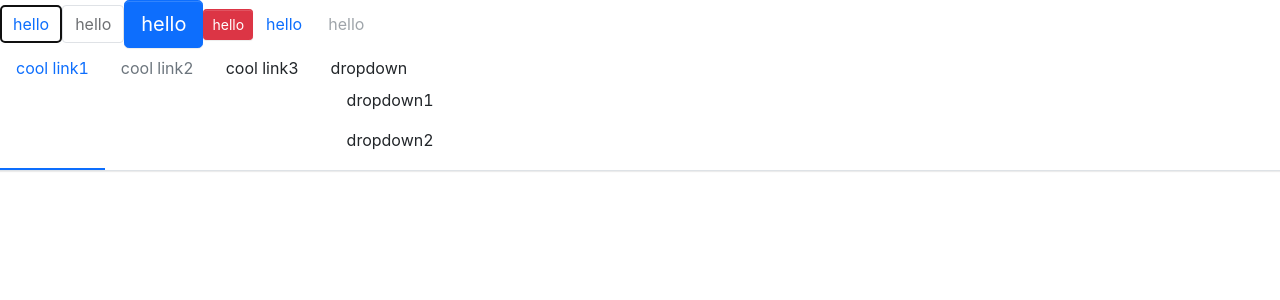
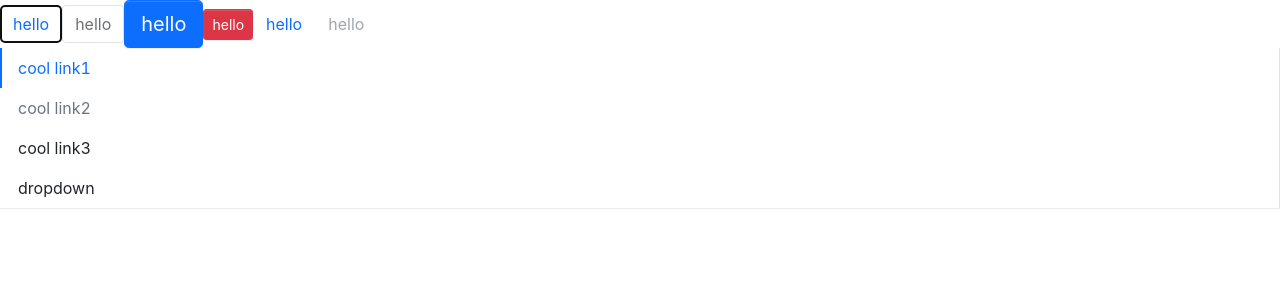
Before and after one commit to 1272171893/Miniso, a React (Create React App) app: page / in a window 1280 px wide. Shown: the top 300 px of the page. Built offline with nearby package versions, Linux system fonts and the light colour scheme.

Commit message:
添加submenu的事件

```diff
--- a/src/App.tsx
+++ b/src/App.tsx
@@ -14,7 +14,7 @@ function App() {
       <Button btnType={ButtonType.Link} href="http://www.baidu.com">hello</Button>
       <Button btnType={ButtonType.Link} href="http://www.baidu.com" disabled>hello</Button>
       <br/>
-      <Menu defaultIndex={0}  onSelect={(index)=>alert(index)}>
+      <Menu defaultIndex={0} mode="vertical" onSelect={(index)=>alert(index)}>
         <MenuItem >cool link1</MenuItem>
         <MenuItem disabled >cool link2</MenuItem>
         <MenuItem >cool link3</MenuItem>
--- a/src/components/Menu/_style.scss
+++ b/src/components/Menu/_style.scss
@@ -28,6 +28,7 @@
     position: relative;
   }
   .miniso-submenu{
+    display: none;
     list-style: none;
     padding-left: 0;
     white-space: nowrap;
@@ -41,8 +42,8 @@
       }
     }
   }
-  .submenu.menu-opened {
-    // display: block;
+  .miniso-submenu.menu-opened {
+    display: block;
   }
 }
 .menu-horizontal {
--- a/src/components/Menu/menu.tsx
+++ b/src/components/Menu/menu.tsx
@@ -13,6 +13,7 @@ export interface MenuProps {
 interface IMenuContext {
   index: number;
   onSelect?: SelectCallback;
+  mode?:MenuMode;
 }
 export const MenuContext = createContext<IMenuContext>({ index: 0 });
 const Menu: React.FC<MenuProps> = (props) => {
@@ -31,6 +32,7 @@ const Menu: React.FC<MenuProps> = (props) => {
   const passedContext: IMenuContext = {
     index: active ? active : 0,
     onSelect: handleClick,
+    mode:mode,
   };
   const renderChildren = () => {
     return React.Children.map(children, (child, index) => {
--- a/src/components/Menu/subMenu.tsx
+++ b/src/components/Menu/subMenu.tsx
@@ -1,4 +1,4 @@
-import React, { useContext, FunctionComponentElement } from "react";
+import React, { useState, useContext, FunctionComponentElement } from "react";
 import classNames from "classnames";
 import { MenuContext } from "./menu";
 import { MenuItemProps } from "./menuItem";
@@ -10,10 +10,34 @@ export interface SubMenuProps {
 const SubMenu: React.FC<SubMenuProps> = (props) => {
   const { index, title, className, children } = props;
   const context = useContext(MenuContext);
+  const [menuOpen, setMenuOpen] = useState(false);
+  const handlerClick = (e: React.MouseEvent) => {
+    e.preventDefault();
+    setMenuOpen(!menuOpen);
+  };
+  let timer: any;
+  const handlerMouse = (e: React.MouseEvent, toggle: boolean) => {
+    clearTimeout(timer);
+    timer = setTimeout(() => {
+      setMenuOpen(toggle);
+    }, 300);
+  };
+  const cliclEvents =
+    context.mode === "vertical" ? { onClick: handlerClick } : {};
+  const hoverEvents =
+    context.mode !== "vertical"
+      ? {
+          onMouseEnter: (e: React.MouseEvent) => handlerMouse(e, true),
+          onMouseLeave: (e: React.MouseEvent) => handlerMouse(e, false),
+         }
+      : {};
   const classes = classNames("menu-item submenu-item", className, {
     "is-active": context.index === index,
   });
   const renderChildren = () => {
+    const subMenuClasses = classNames("miniso-submenu", {
+      "menu-opened": menuOpen,
+    });
     const childrenComponent = React.Children.map(children, (child, i) => {
       const childElement = child as FunctionComponentElement<MenuItemProps>;
       if (childElement.type.displayName === "MenuItem") {
@@ -23,14 +47,16 @@ const SubMenu: React.FC<SubMenuProps> = (props) => {
         "warning:Menu has a child which is not a MenuItem component"
       );
     });
-    return <ul className="miniso-submenu">{childrenComponent}</ul>;
+    return <ul className={subMenuClasses}>{childrenComponent}</ul>;
   };
   return (
-    <li key={index} className={classes}>
-      <div className="submenu-item">{title}</div>
+    <li key={index} className={classes} {...hoverEvents}>
+      <div className="submenu-item" {...cliclEvents}>
+        {title}
+      </div>
       {renderChildren()}
     </li>
   );
 };
-SubMenu.displayName = 'SubMenu';
+SubMenu.displayName = "SubMenu";
 export default SubMenu;
```
